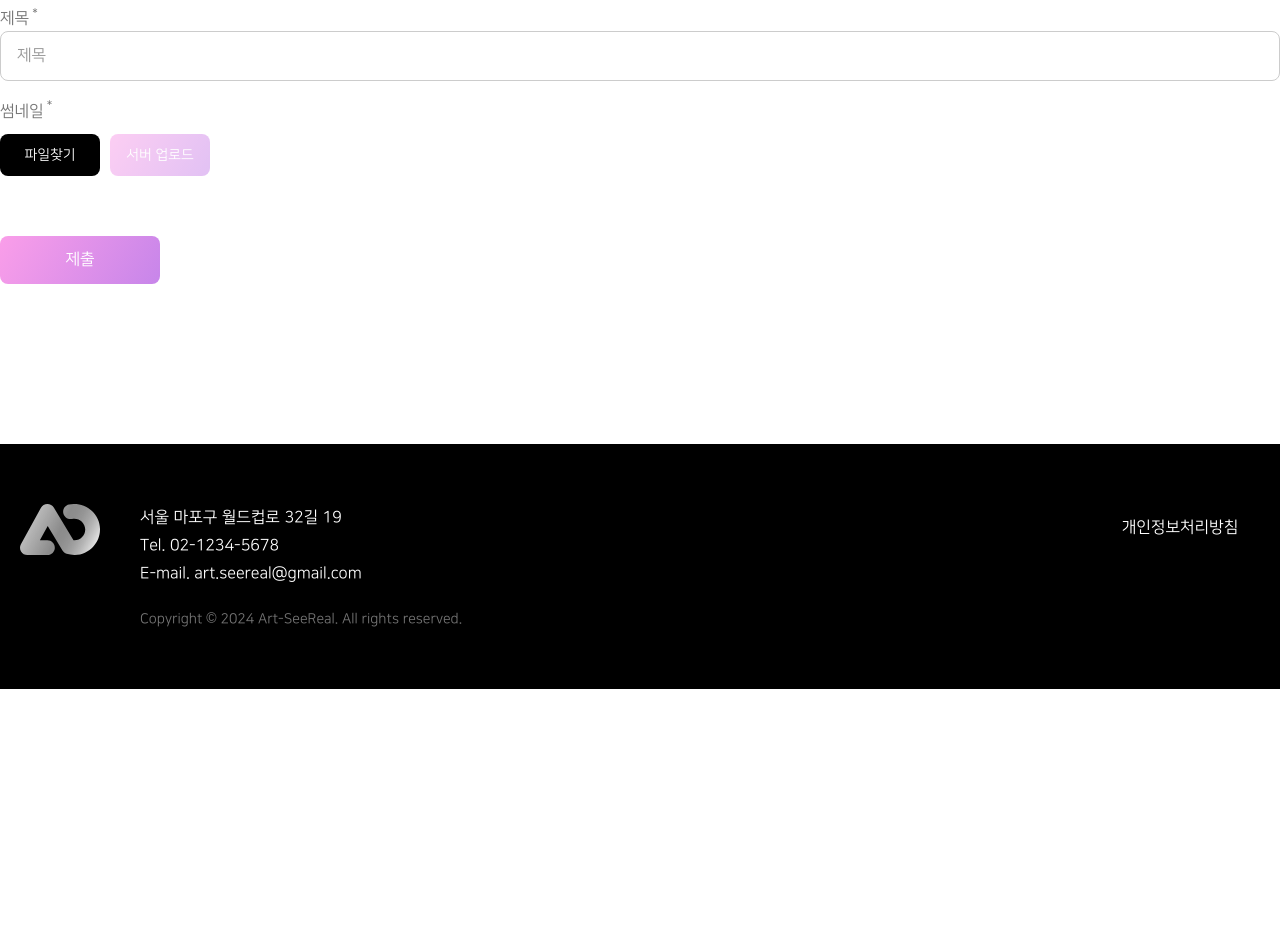
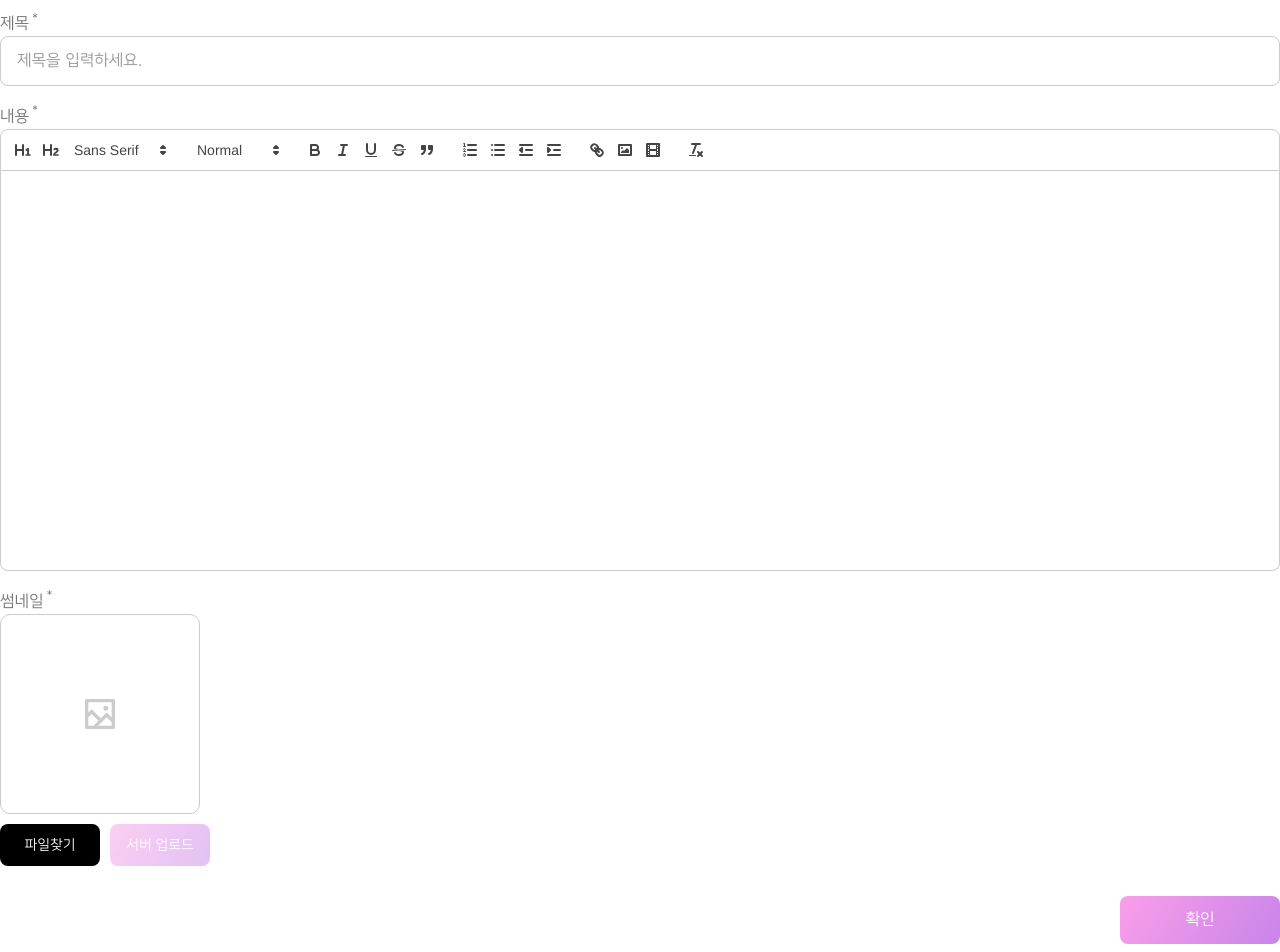
Before and after one commit to Art-SeeReal/FE_Repo, a React (Create React App) app: page /test in a window 1280 px wide. Shown: the part 160-1112 px from the top of the page. Before the commit the page ends 849 px from the top, so only its background shows below. Built offline with nearby package versions, Linux system fonts and the light colour scheme.

Commit message:
feat: useForm 훅 사용 예시

```diff
--- a/src/pages/ArtistPage/RegisterPage/index.tsx
+++ b/src/pages/ArtistPage/RegisterPage/index.tsx
@@ -79,7 +79,7 @@ const RegisterArtistPage = () => {
         <FormControl label="썸네일" htmlFor="thumbnail" required error={<ErrorMessage name="thumbnail" />}>
           <Field id="thumbnail" name="thumbnail" type="password" placeholder="썸네일" />
         </FormControl>
-        <ReactQuillForm width="800px" height="400px" content={content} setContent={setContent} />
+        <ReactQuillForm width="800px" height="400px" content={content} onChange={setContent} />
         <S.Button type="submit">제출</S.Button>
       </Form>
     </CenteredContainer>
--- a/src/pages/TestPage/index.tsx
+++ b/src/pages/TestPage/index.tsx
@@ -1,12 +1,24 @@
-import React from 'react';
+import React, { useEffect } from 'react';
+import { useMutation } from '@tanstack/react-query';
+import { useForm, IData } from '../../hooks/useFormState';
+import Form from '../../components/Form';
 import * as S from '../../components/styles';
+import FormControl from '../../components/FormControl';
+import ReactQuillForm from '../../components/ReactQuillForm';
+import ErrorMessage from '../../components/ErrorMessage';
+import { removeHtmlTags } from '../../utils/utils';
+import { useToast } from '../../hooks/useToastState';
 import Upload from '../../components/Upload';
-import FormControl from '../../components/FormControl';
-import { Form, Field, ErrorMessage, IData } from '../../hooks/useFormState';
 
-const TestPage = () => {
-  const handleSubmit = (values: IData<string>) => {
-    console.log('handleSubmit: ', values);
+function testRegister() {
+  return new Promise((resolve) => setTimeout(() => resolve('success'), 2000));
+}
+
+export default () => {
+  const initialValue = {
+    title: '',
+    content: '',
+    thumbUrl: '',
   };
 
   const validate = (values: IData<string>) => {
@@ -16,31 +28,73 @@ const TestPage = () => {
       errors.title = '제목을 입력하세요.';
     }
 
+    if (!removeHtmlTags(values.content)) {
+      errors.content = '내용을 입력하세요.';
+    }
+
     if (!values.thumbUrl) {
-      errors.thumbUrl = '파일을 서버에 업로드하세요.';
+      errors.thumbUrl = '썸네일을 업로드하세요.';
     }
 
     return errors;
   };
 
+  const { mutate, isSuccess, isPending } = useMutation({ mutationFn: testRegister });
+
+  const onSubmit = (values: IData<string>) => {
+    console.log('onSubmit: ', values);
+    mutate();
+  };
+
+  const { errors, touched, getFieldProps, getQuillProps, getUploadProps, handleSubmit, resetForm } = useForm({
+    initialValue,
+    validate,
+    onSubmit,
+  });
+
+  const { appendToast } = useToast();
+
+  useEffect(() => {
+    if (!isSuccess) return;
+
+    resetForm();
+    appendToast({ content: '작성 완료', type: 'success' });
+  }, [isSuccess]);
+
   return (
-    <S.Container $paddingBottom>
-      <S.Title>파일 업로드</S.Title>
-      <Form id="file-form" initialValue={{ title: '', thumbUrl: '' }} validate={validate} onSubmit={handleSubmit}>
-        <FormControl label="제목" htmlFor="title" required error={<ErrorMessage name="title" />}>
-          <Field id="title" name="title" placeholder="제목" />
+    <S.Container $paddingTop $paddingBottom>
+      <Form id="test-form" onSubmit={handleSubmit}>
+        <FormControl
+          label="제목"
+          htmlFor="title"
+          required
+          error={<ErrorMessage touched={touched.title} message={errors.title} />}
+        >
+          <S.Field id="title" {...getFieldProps('title')} placeholder="제목을 입력하세요." />
+        </FormControl>
+        <FormControl
+          label="내용"
+          htmlFor="content"
+          required
+          error={<ErrorMessage touched={touched.content} message={errors.content} />}
+        >
+          <ReactQuillForm {...getQuillProps('content')} />
+        </FormControl>
+        <FormControl
+          label="썸네일"
+          htmlFor="thumbUrl"
+          required
+          error={<ErrorMessage touched={touched.thumbUrl} message={errors.thumbUrl} />}
+        >
+          <Upload id="thumbUrl" {...getUploadProps('thumbUrl')} thumbnailMode accept=".jpg, .jpeg, .png" />
         </FormControl>
 
-        <FormControl label="썸네일" htmlFor="thumbUrl" required error={<ErrorMessage name="thumbUrl" />}>
-          <Upload id="thumbUrl" name="thumbUrl" accept=".jpg, .jpeg" useThumbnail />
-        </FormControl>
-
-        <div style={{ marginTop: 60 }}>
-          <S.Button type="submit">제출</S.Button>
+        <div className="text-right mt-5">
+          <S.Button type="submit" disabled={isPending}>
+            확인
+          </S.Button>
         </div>
       </Form>
     </S.Container>
   );
 };
-
-export default TestPage;
```
